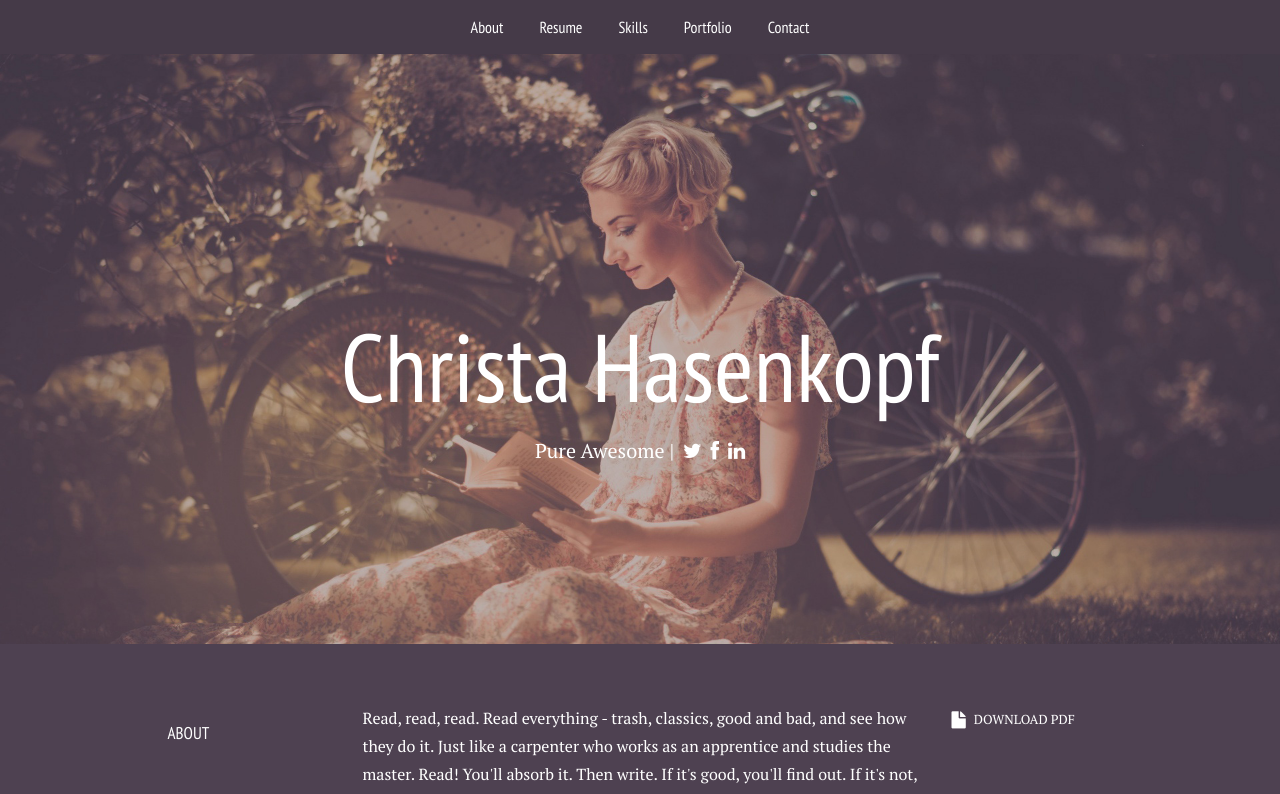
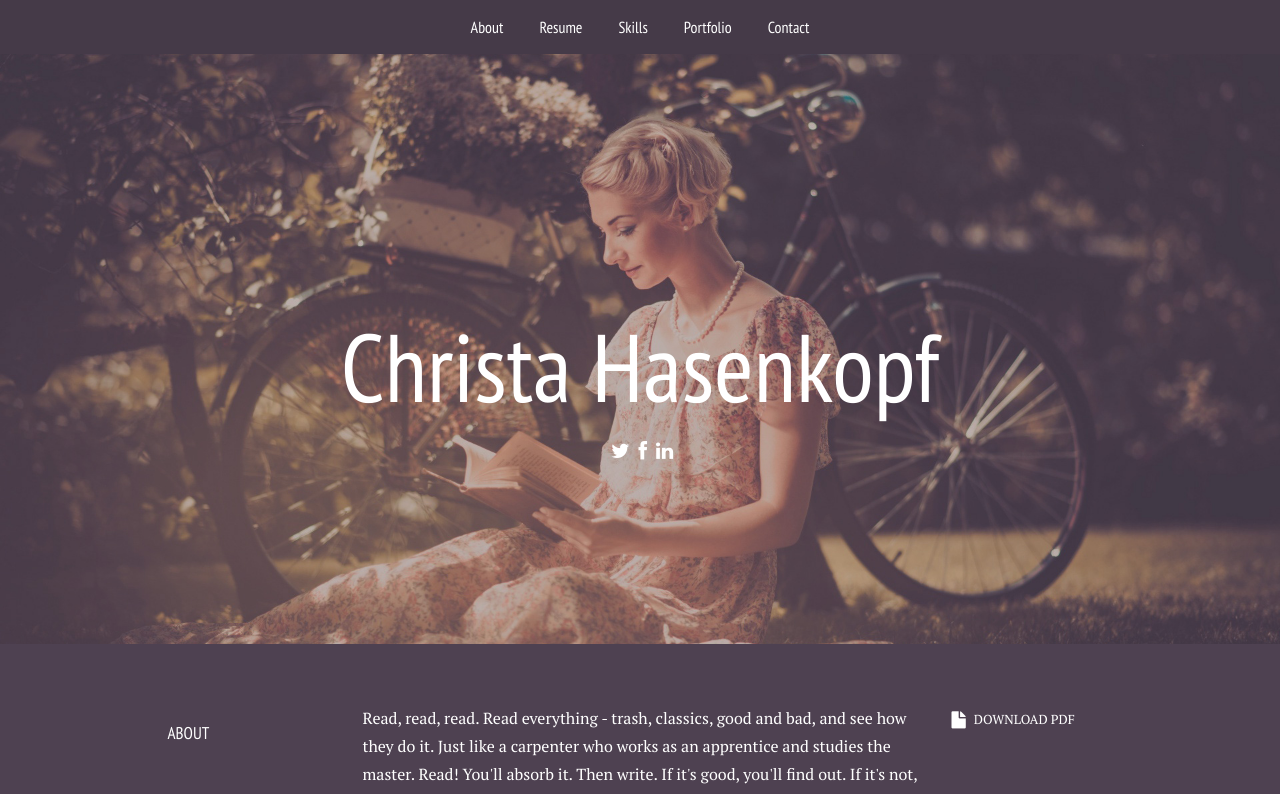
Before and after one commit to jflasher/christahasenkopf.com, a plain HTML site: page index.html in a window 1280 px wide. Shown: the top 794 px of the page. Drawn offline with Linux system fonts and the light colour scheme.

Commit message:
Update index.html

```diff
--- a/index.html
+++ b/index.html
@@ -57,7 +57,7 @@
 			<div class="row centered">
 				<div class="col-lg-12">
 					<h1>Christa Hasenkopf</h1>
-					<h2>Pure Awesome |
+					<h2>
 						<a href="https://twitter.com/sciencerely"><i class="icon-twitter"></i> </a>
 						<a href="https://www.facebook.com/profile.php?id=10239896"><i class="icon-facebook"></i> </a>
 						<a href="https://www.linkedin.com/pub/christa-hasenkopf/a/813/1"><i class="icon-linkedin"></i> </a>
```
